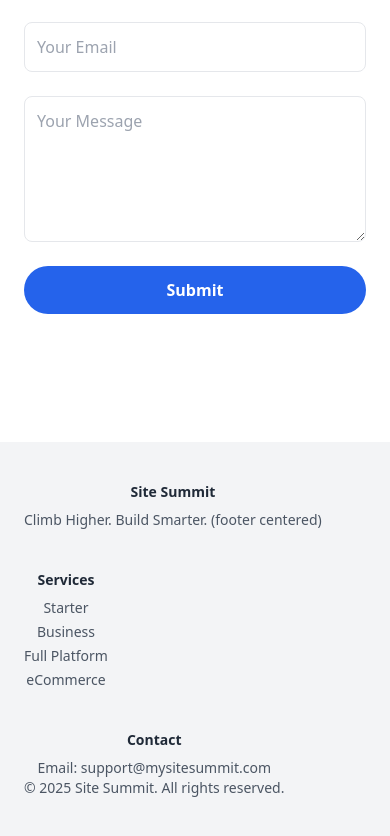
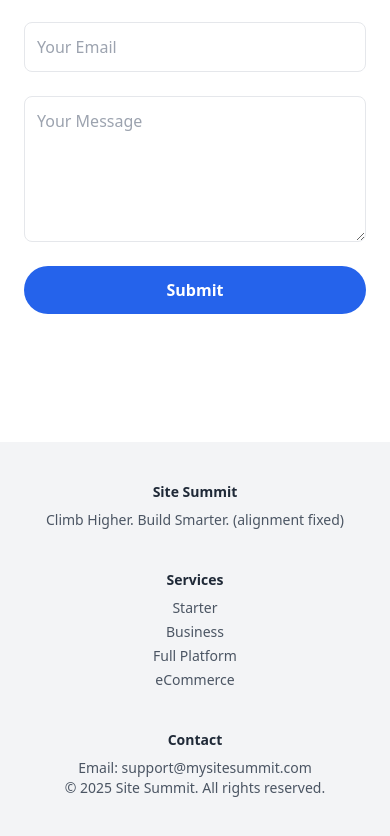
Before and after one commit to Bathgatee/site-summit, a React (Create React App) app: page /contact in a window 390 px wide. Shown: the part 628-1464 px from the top of the page. Built offline with nearby package versions, Linux system fonts and the light colour scheme.

Commit message:
Fix: Equal spacing across footer columns using flex-1

```diff
--- a/src/components/Footer.jsx
+++ b/src/components/Footer.jsx
@@ -1,14 +1,14 @@
 function Footer() {
   return (
     <footer className="bg-gray-100 text-gray-600 text-sm py-10 px-6 mt-12">
-      <div className="max-w-6xl mx-auto flex flex-col md:flex-row justify-between items-start text-center md:text-left gap-10">
+      <div className="max-w-6xl mx-auto grid grid-cols-1 md:grid-cols-3 gap-10 text-center md:text-left place-items-center md:place-items-start">
 
-        <div className="flex-1">
+        <div>
           <h4 className="font-semibold text-gray-800 mb-2">Site Summit</h4>
-          <p>Climb Higher. Build Smarter. (footer centered)</p>
+          <p>Climb Higher. Build Smarter. (alignment fixed)</p>
         </div>
 
-        <div className="flex-1">
+        <div>
           <h4 className="font-semibold text-gray-800 mb-2">Services</h4>
           <ul className="space-y-1">
             <li><a href="/starter" className="hover:underline">Starter</a></li>
@@ -18,7 +18,7 @@ function Footer() {
           </ul>
         </div>
 
-        <div className="flex-1">
+        <div>
           <h4 className="font-semibold text-gray-800 mb-2">Contact</h4>
           <p>Email: support@mysitesummit.com</p>
           <p>© {new Date().getFullYear()} Site Summit. All rights reserved.</p>
```
